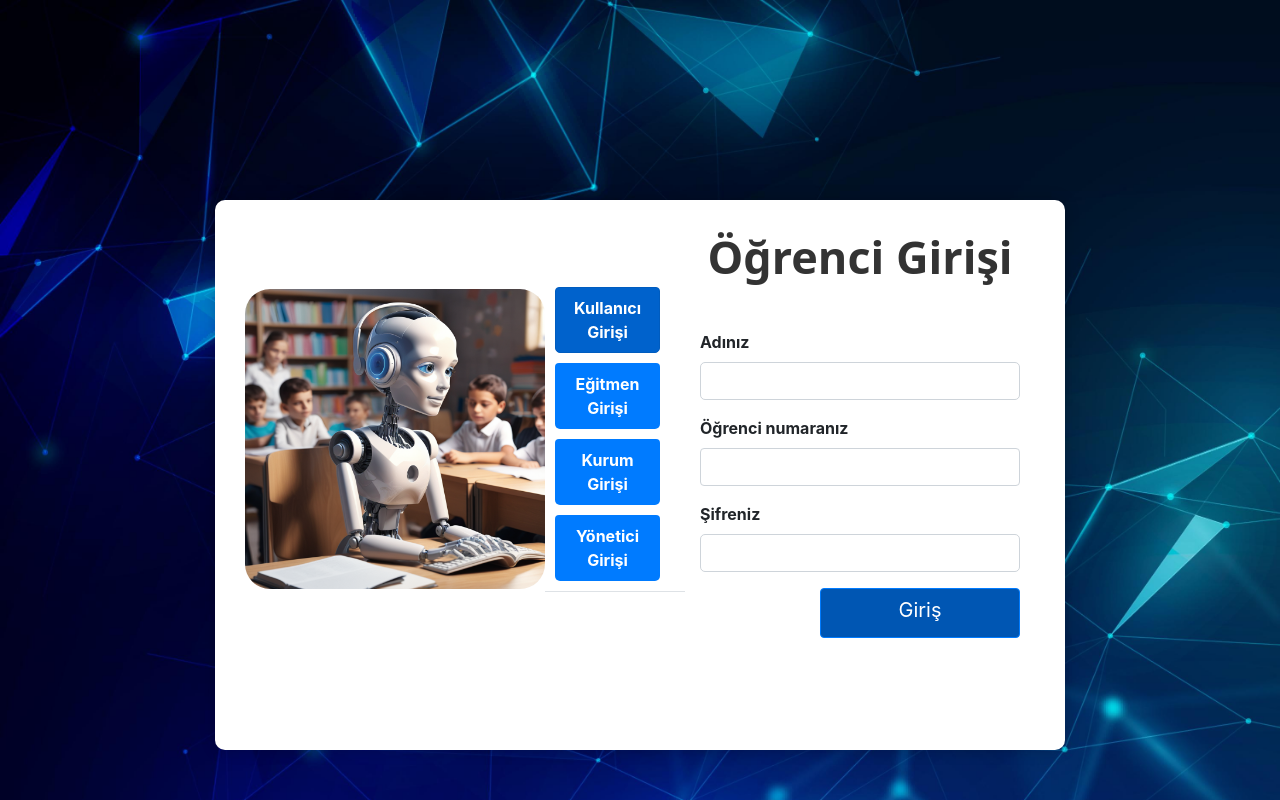
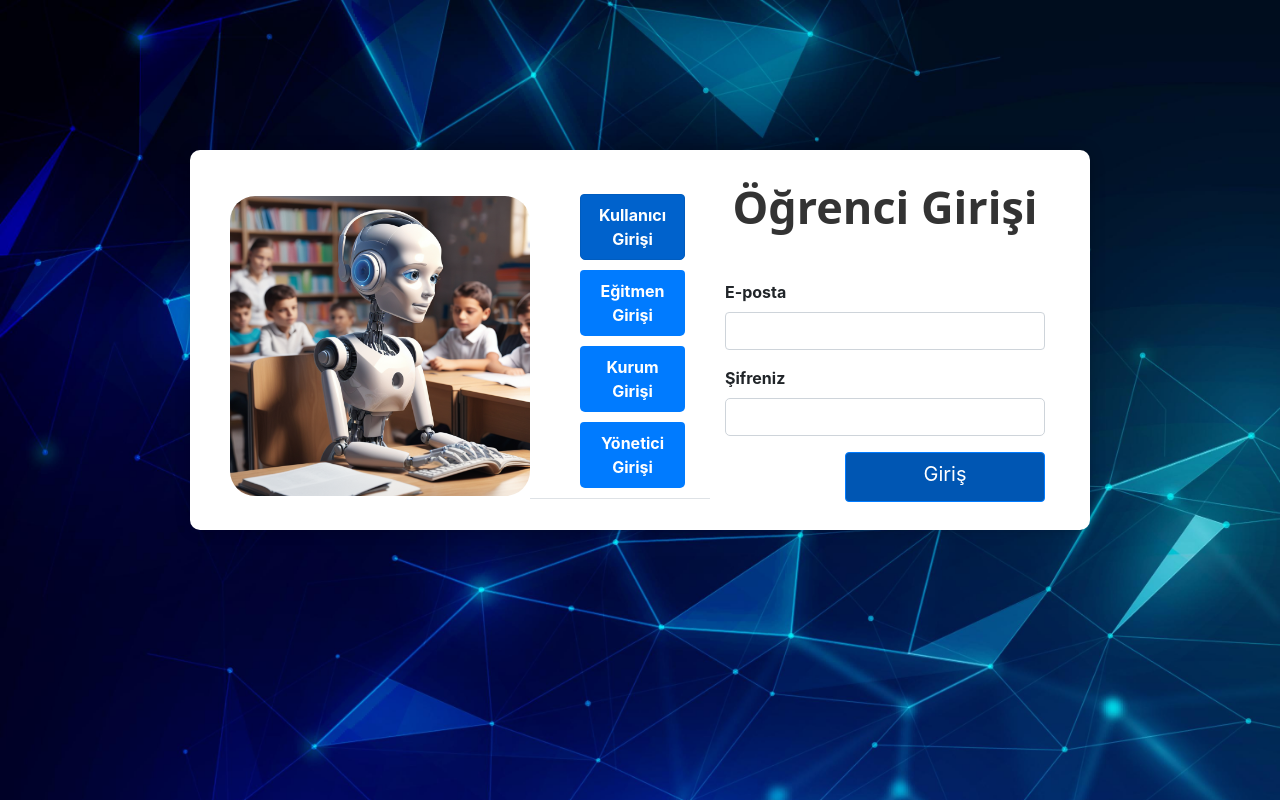
Before and after one commit to turgay2317/bmt310-project, a Django app: page /giris in a window 1280 px wide. Run offline with Django 3.2, Linux system fonts and the light colour scheme; some libraries are stand-ins or nearby versions.

Commit message:
login-page-redesign

```diff
--- a/my_app/static/css/giris.css
+++ b/my_app/static/css/giris.css
@@ -10,13 +10,14 @@ body {
 .form-container {
 
     margin: 0 auto;
-    margin-top: 200px;
+   width: 900px;
+   height: 380px;
+   margin-top: 150px;
     background-color: #fff;
     padding: 30px;
     border-radius: 10px;
     box-shadow: 0px 0px 15px rgba(0, 0, 0, 0.2);
-    width: 850px;
-  height: 550px;
+
 }
 
 .form-container h3 {
@@ -52,6 +53,7 @@ body {
 }
 
 .nav-tabs .nav-link {
+    margin-left: 50px;
     color: #fff;
     font-weight: bold;
     display:inline-block;
@@ -68,6 +70,7 @@ body {
 
 
 .custom-flex {
+    margin-left: 10px;
     display: flex;
     justify-content: space-between;
     align-items: center;
--- a/my_app/templates/giris.html
+++ b/my_app/templates/giris.html
@@ -14,9 +14,9 @@
 
 <body style="background-color: #f8f9fa;">
 
-        <div class="form-container ">
+        <div class="form-container justify content center ">
 
-            <div class="custom-flex">
+            <div class="custom-flex" >
                 <img class="imgCustom1" src="{% static 'images/logo-1.png' %}" alt="">
                 <nav class="nav nav-tabs" id="nav-tab" role="tablist">
                     <button class="nav-link active btn btn-primary" id="nav-home-tab" data-toggle="tab" data-target="#OgrenciGirisContent" type="button" role="tab" aria-controls="OgrenciGirisContent" aria-selected="true">Kullanıcı Girişi</button>
@@ -26,7 +26,7 @@
                 </nav>
 
 
-                <div class="container mx-auto" style="width: 70%;">
+                <div class="container mx-auto" style="width: 70%; ">
                 <div class="tab-content" id="myTabContent">
                     <div class="tab-pane fade show active" id="OgrenciGirisContent" role="tabpanel" aria-labelledby="nav-home-tab">
 
@@ -35,13 +35,10 @@
                                 <h3 class="text4Custom">Öğrenci Girişi</h3>
                             </div>
                             <div class="form-group">
-                                <label for="username"> Adınız</label>
-                                <input type="text" id="username" class="form-control">
+                                <label for="E-posta"> E-posta</label>
+                                <input type="email" id="E-posta" class="form-control">
                             </div>
-                            <div class="form-group">
-                                <label for="username">Öğrenci numaranız</label>
-                                <input type="number" id="password" class="form-control">
-                            </div>
+
                             <div class="form-group">
                                 <label for="password">Şifreniz</label>
                                 <input type="password" id="password" class="form-control">
@@ -56,13 +53,10 @@
                                 <h3 class="text4Custom">Eğitmen Girişi</h3>
                             </div>
                             <div class="form-group">
-                                <label for="username"> Adınız</label>
-                                <input type="text" id="username" class="form-control">
+                                <label for="E-posta"> E-posta</label>
+                                <input type="email" id="E-posta" class="form-control">
                             </div>
-                            <div class="form-group">
-                                <label for="password">Eğitmen numaranız</label>
-                                <input type="number" id="password" class="form-control">
-                            </div>
+
                             <div class="form-group">
                                 <label for="password">Şifreniz</label>
                                 <input type="password" id="password" class="form-control">
@@ -77,13 +71,10 @@
                                 <h3 class="text4Custom">Kurum Girişi</h3>
                             </div>
                             <div class="form-group">
-                                <label for="username"> Kurum Adınız</label>
-                                <input type="text" id="username" class="form-control">
+                                <label for="E-posta"> E-posta</label>
+                                <input type="email" id="E-posta" class="form-control">
                             </div>
-                            <div class="form-group">
-                                <label for="url">Websiteniz</label>
-                                <input type="url" id="password" class="form-control">
-                            </div>
+
                             <div class="form-group">
                                 <label for="password">Şifreniz</label>
                                 <input type="password" id="password" class="form-control">
@@ -99,13 +90,10 @@
                                 <h3 class="text4Custom">Yönetici Girişi</h3>
                             </div>
                             <div class="form-group">
-                                <label for="username"> Adınız</label>
-                                <input type="text" id="username" class="form-control">
+                                <label for="E-posta"> E-posta</label>
+                                <input type="email" id="E-posta" class="form-control">
                             </div>
-                            <div class="form-group">
-                                <label for="password">Yönetici numaranız</label>
-                                <input type="number" id="password" class="form-control">
-                            </div>
+
                             <div class="form-group">
                                 <label for="password">Şifreniz</label>
                                 <input type="password" id="password" class="form-control">
```
Also changed, not shown: my_app/templates/kurum/kurumAnaSayfa.html (+37 -0 lines).
